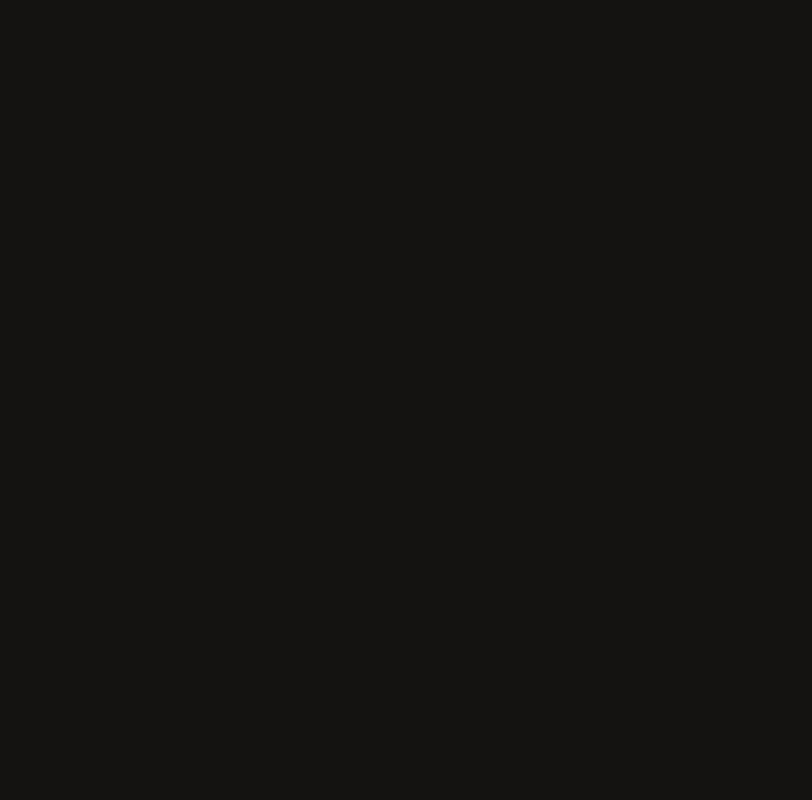
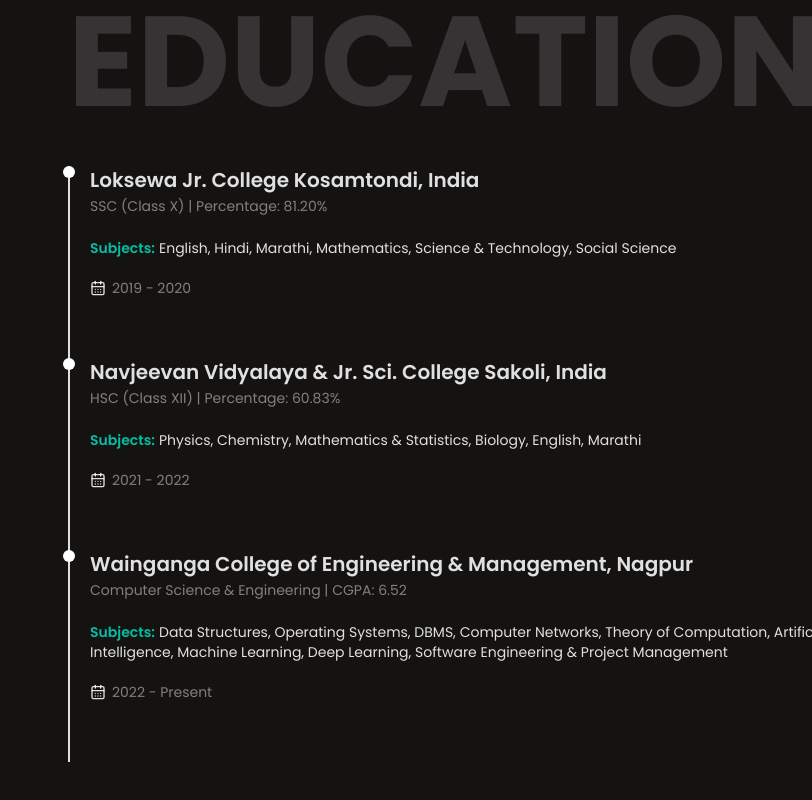
Before and after one commit to sumitshrirange/Portfolio, a React (Vite) app: page / in a window 1280 px wide. Shown: the part 2802-3602 px from the top of the page, without its empty margins (468-1280 px from the left). Before the commit the page ends 2672 px from the top, so only its background shows below. Built offline with nearby package versions, Linux system fonts and the light colour scheme.

Commit message:
education page commit

```diff
--- a/src/components/ui/Heading.jsx
+++ b/src/components/ui/Heading.jsx
@@ -3,7 +3,7 @@ import React from "react";
 function Heading({
   text1,
   text2,
-  align = "text-center lg:text-start",
+  align,
   size = "text-5xl md:text-7xl lg:text-8xl xl:text-9xl",
   primaryColor = "text-white",
   secondaryColor = "text-[#353334]",
--- a/src/pages/Education.jsx
+++ b/src/pages/Education.jsx
@@ -1,9 +1,67 @@
-import React from 'react'
+import React from "react";
+import Heading from "../components/ui/Heading";
+import { CalendarDays } from "lucide-react";
 
 function Education() {
+  const educationData = [
+    {
+      college: "Loksewa Jr. College Kosamtondi, India",
+      stream: "SSC (Class X)",
+      score: "Percentage: 81.20%",
+      subjects:
+        "English, Hindi, Marathi, Mathematics, Science & Technology, Social Science",
+      startClg: "2019",
+      endClg: "2020",
+    },
+    {
+      college: "Navjeevan Vidyalaya & Jr. Sci. College Sakoli, India",
+      stream: "HSC (Class XII)",
+      score: "Percentage: 60.83%",
+      subjects:
+        "Physics, Chemistry, Mathematics & Statistics, Biology, English, Marathi",
+      startClg: "2021",
+      endClg: "2022",
+    },
+    {
+      college: "Wainganga College of Engineering & Management, Nagpur",
+      stream: "Computer Science & Engineering",
+      score: "CGPA: 6.52",
+      subjects:
+        "Data Structures, Operating Systems, DBMS, Computer Networks, Theory of Computation, Artificial Intelligence, Machine Learning, Deep Learning, Software Engineering & Project Management",
+      startClg: "2022",
+      endClg: "Present",
+    },
+  ];
   return (
-    <div>Education</div>
-  )
+    <section className="flex flex-col items-center justify-center lg:inline">
+      <Heading text1="MAJOR" text2="EDUCATION" />
+      <div className="mt-10">
+        {educationData.map((items) => (
+          <div className="relative border-l-2 pb-15 pl-5 flex flex-col gap-5">
+            <span className="absolute -left-[7px] top-0 bg-white size-3 rounded-full" />
+            <div>
+              <h3 className="text-xl font-semibold">{items.college}</h3>
+              <span className="text-[#808080] text-sm">
+                {items.stream} | {items.score}
+              </span>
+            </div>
+            <p className="text-sm">
+              <span className="font-semibold mr-1 text-[#07bea2]">
+                Subjects:
+              </span>
+              {items.subjects}
+            </p>
+            <div className="flex items-center gap-1.5">
+              <CalendarDays size={16} />
+              <span className="text-[#808080] text-sm">
+                {items.startClg} - {items.endClg}
+              </span>
+            </div>
+          </div>
+        ))}
+      </div>
+    </section>
+  );
 }
 
-export default Education
+export default Education;
--- a/src/pages/Home.jsx
+++ b/src/pages/Home.jsx
@@ -2,6 +2,7 @@ import React from "react";
 import Heading from "../components/ui/Heading";
 import Projects from "./Projects";
 import Experience from "./Experience";
+import Education from "./Education";
 
 // Reusable stat card component
 const StatCard = React.memo(({ number, label }) => (
@@ -21,7 +22,7 @@ function Home() {
   return (
     <div className="flex flex-col lg:gap-30 gap-20">
       <section className="flex flex-col items-center justify-center lg:inline">
-        <Heading text1="SOFTWARE" text2="ENGINEER" />
+        <Heading text1="SOFTWARE" text2="ENGINEER" align="text-center lg:text-start" />
 
         <p className="mt-5 mb-5 lg:mb-15 text-[#818181] text-justify">
           Aspiring Full Stack Web Developer skilled in building responsive and
@@ -44,6 +45,7 @@ function Home() {
 
       <Projects/>
       <Experience/>
+      <Education/>
     </div>
   );
 }
```
